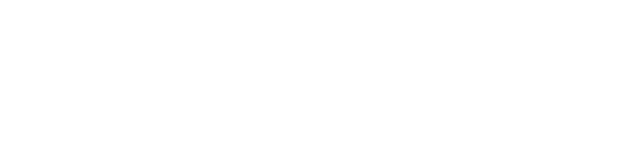
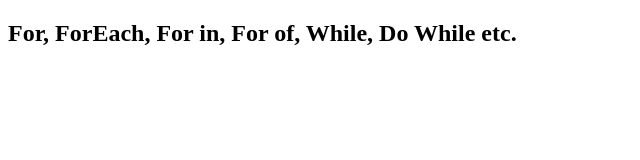
Before and after one commit to saddamazad/JavaScript-Basics, a plain HTML site: page loop/index.html in a window 1280 px wide. Shown: the whole page, without its empty margins (0-640 px from the left). Drawn offline with Linux system fonts and the light colour scheme.

Commit message:
For, ForEach, For in, For Of, While, Do While, Label br etc.

```diff
--- a/loop/index.html
+++ b/loop/index.html
@@ -7,5 +7,7 @@
 </head>
 <body>
 
+    <h2>For, ForEach, For in, For of, While, Do While etc.</h2>
+
 </body>
 </html>
```
